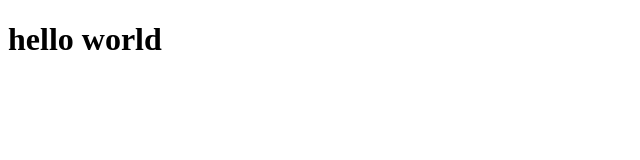
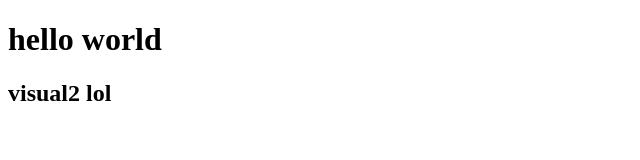
Before and after one commit to vulcan37/setbasics, a plain HTML site: page index.html in a window 1280 px wide. Shown: the whole page, without its empty margins (0-640 px from the left). Drawn offline with Linux system fonts and the light colour scheme.

Commit message:
added more depth

```diff
--- a/index.html
+++ b/index.html
@@ -8,5 +8,6 @@
   </head>
   <body>
     <h1>hello world</h1>
+    <h2>visual2 lol</h2>
   </body>
 </html>
```
